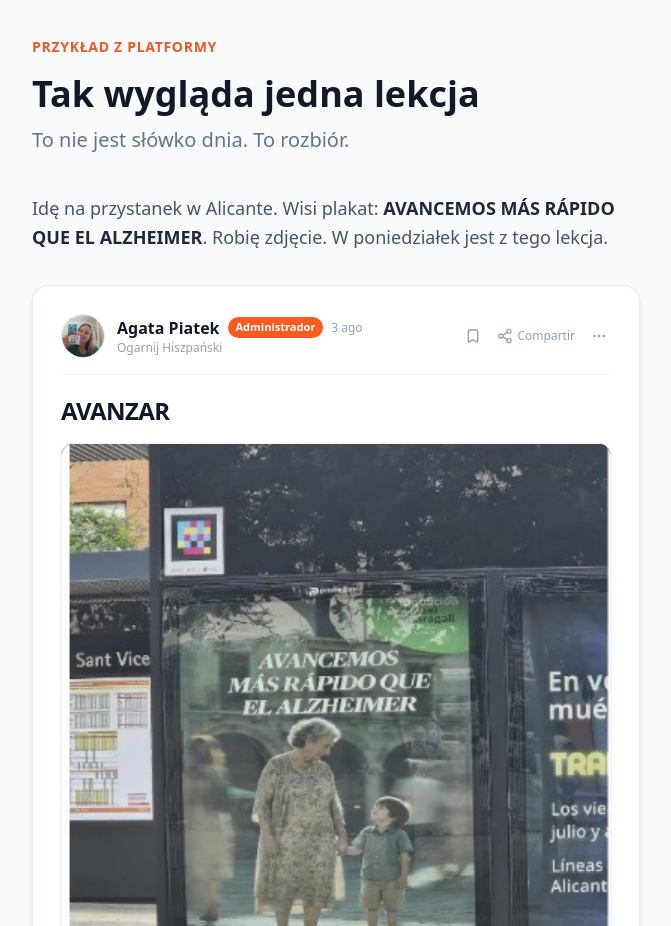
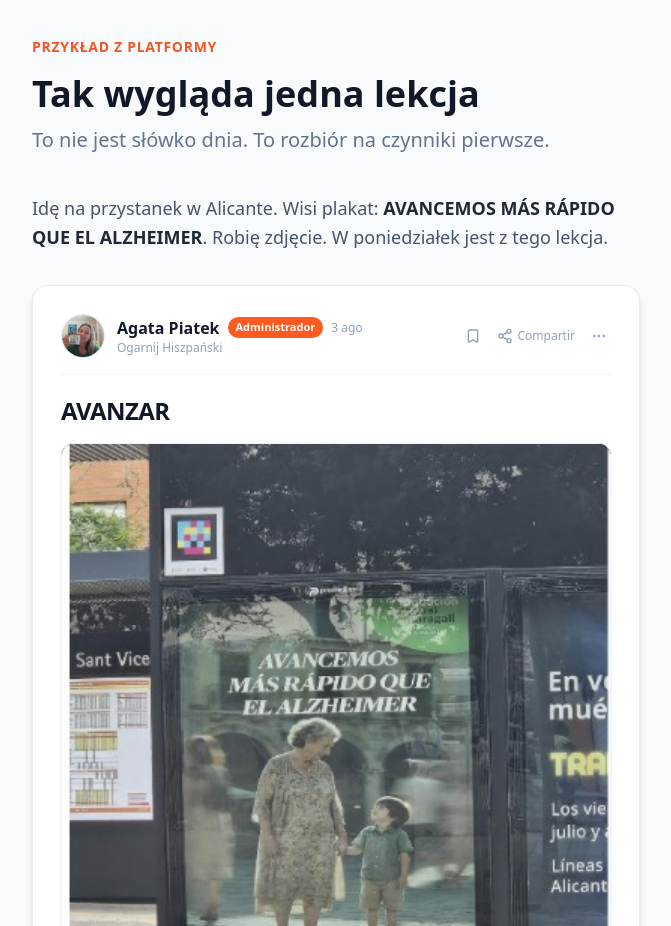
Before and after one commit to apiatek1996-del/strona-strefa-klub, a Next.js app: page / in a window 1280 px wide. Shown: the part 2480-3406 px from the top of the page, without its empty margins (304-975 px from the left). Built offline with nearby package versions, Linux system fonts and the light colour scheme.

Commit message:
LessonExample: To rozbior na czynniki pierwsze

```diff
--- a/components/sections/LessonExample.tsx
+++ b/components/sections/LessonExample.tsx
@@ -42,7 +42,7 @@ const LessonExample = () => {
           <h2 className="text-3xl md:text-4xl font-heading font-bold text-slate-900 leading-snug mb-2">
             Tak wygląda jedna lekcja
           </h2>
-          <p className="text-xl text-slate-500 font-medium">To nie jest słówko dnia. To rozbiór.</p>
+          <p className="text-xl text-slate-500 font-medium">To nie jest słówko dnia. To rozbiór na czynniki pierwsze.</p>
         </div>
 
         {/* Tekst wprowadzający */}
```
